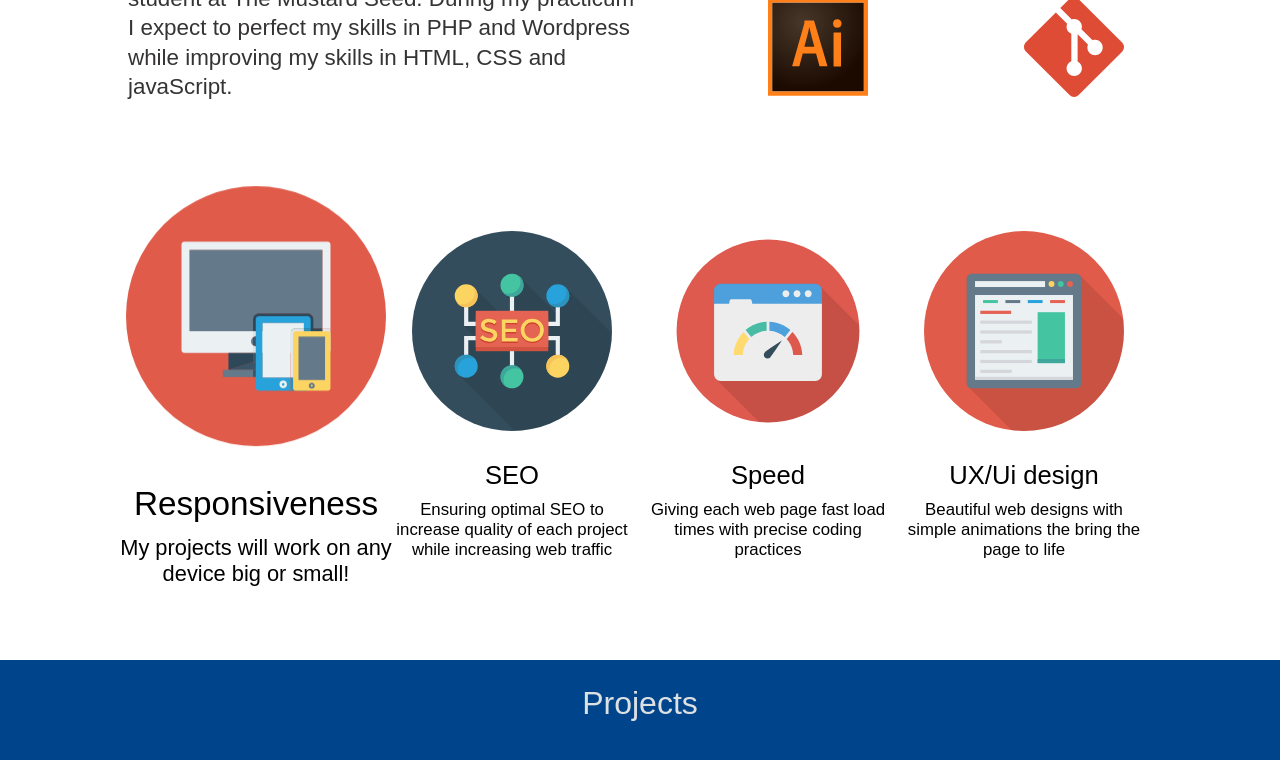
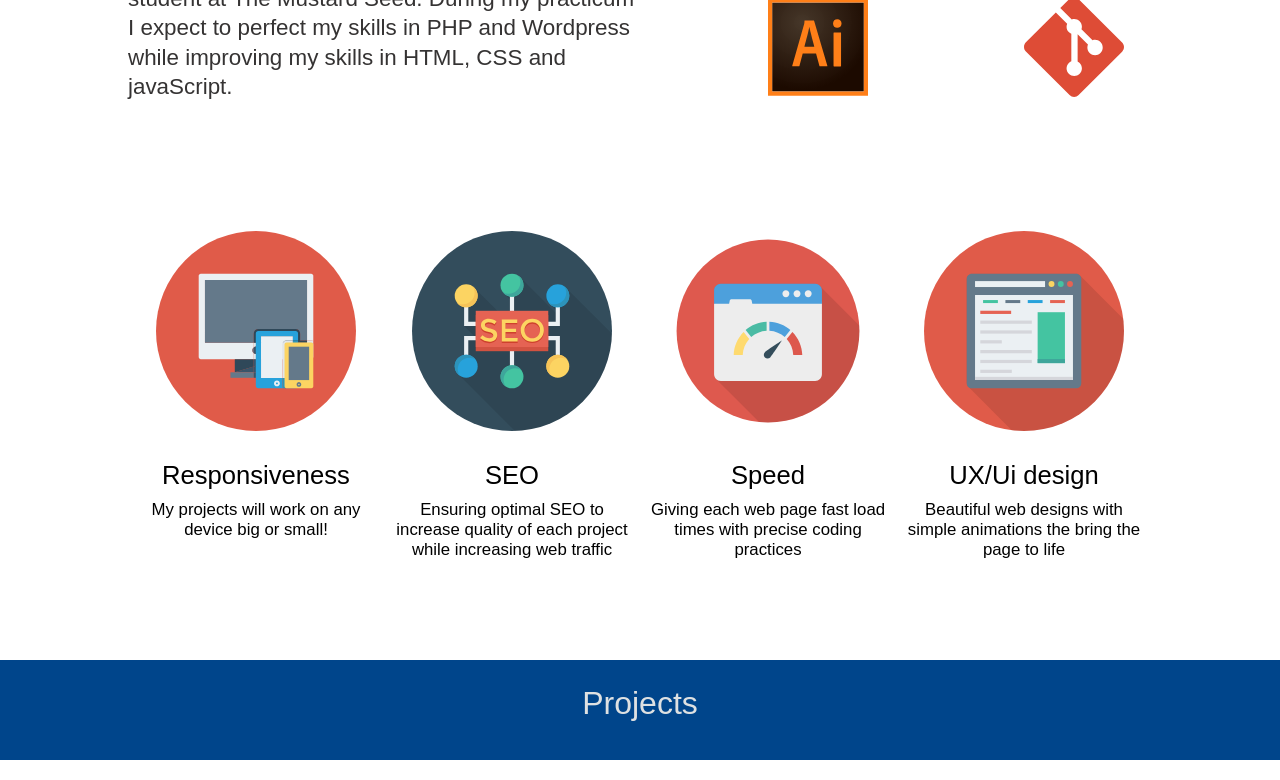
Before and after one commit to Qchown31/qchown31.github.io, a website: page index.html in a window 1280 px wide. In both pictures the pointer is over the element 256 px from the left and 1041 px from the top of the page. Shown: the part 661-1441 px from the top of the page. Drawn offline with nearby package versions, Linux system fonts and the light colour scheme; no server answers; a web font is replaced by a local one.

Commit message:
Update index.css

```diff
--- a/assets/css/index.css
+++ b/assets/css/index.css
@@ -203,7 +203,7 @@ img.skills {
   box-shadow: 0 2px 2px; */
 }
 div.skill-block:hover {
-  transform: scale(1.3);
+  transform: scale(1);
   transition: ease-in 0.5s;
   /* transition: ease-out 2s; */
 }
```
